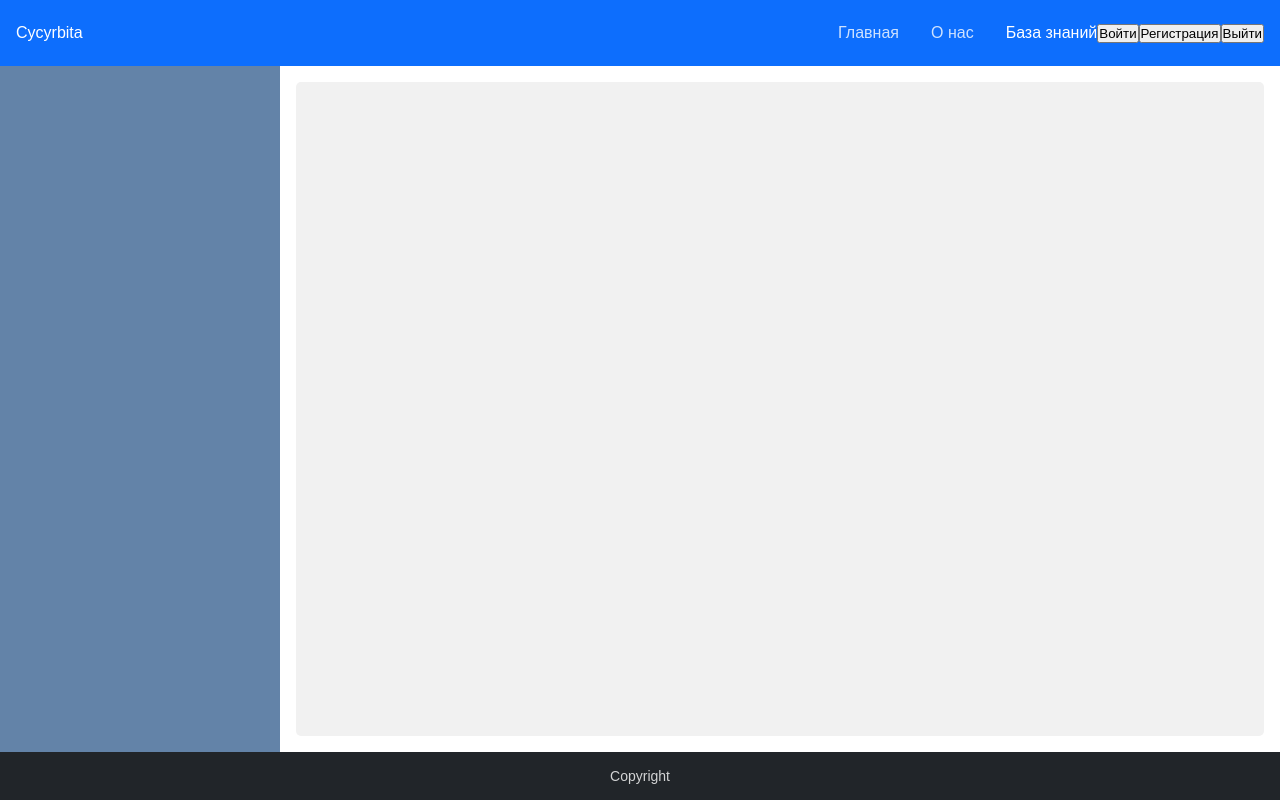
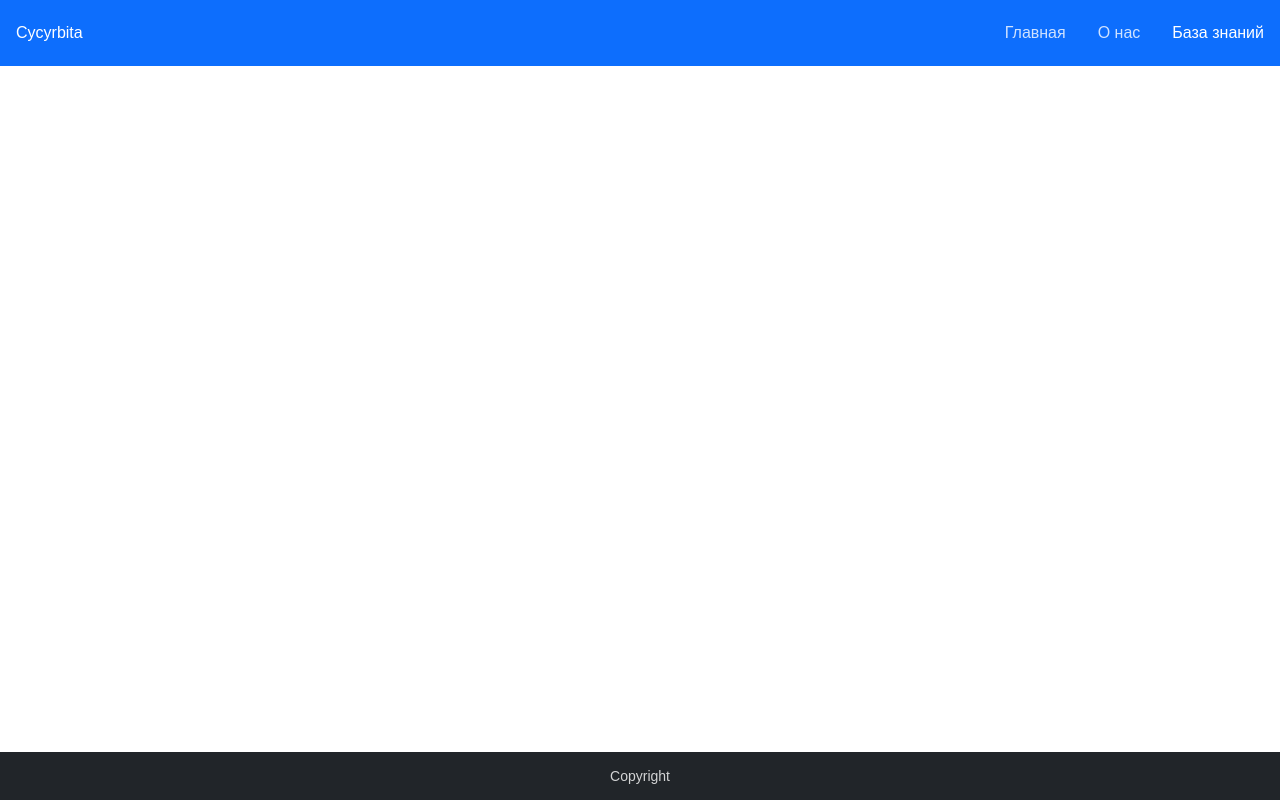
Before and after one commit to nikita-developer/my-app, a React (Create React App) app: page /wiki in a window 1280 px wide. Built offline with nearby package versions, Linux system fonts and the light colour scheme.

Commit message:
подготовка проекта под учебу redux

```diff
--- a/src/App.js
+++ b/src/App.js
@@ -1,41 +1,20 @@
 
-import React, {useState} from 'react';
+import React from 'react';
 import Header from "./components/Header/Header"
 import Footer from "./components/Footer/Footer"
-import Main from "./components/Main/Main"
-import Authorization from './components/Authorization/Authorization';
-import Context from "./context"
+// import Main from "./components/Main/Main"
+// import Authorization from './components/Authorization/Authorization';
 
 function App() {
-	// состояние авторизации(скрыта или показана)
-	const [authorization, setAuthorization] = useState(false)
-	const [logInOut, setLogInOut] = useState(true)
-	// меняем состояние авторизации
-    const authorizationChange = (authorization, logInOut) => {setAuthorization(authorization); setLogInOut(logInOut)}
-
-	// объект с контекстом
-	const value = {
-		authorization: authorization,
-		authorizationChange: authorizationChange,
-		logInOut: logInOut,
-	}
-
-	// useEffect(() => {
-    //     axios.get('http://spasdeveloper.ru/my-app/php/authorization/authorization.php').then(response => {
-    //         setAuth(response.data)
-    //     })
-    // }, []);
-
 	return(
-		<Context.Provider value={value}>
-			<div className="App">
-				<div className='page'>
-					<Header />
-					{authorization ? <Authorization /> : <Main />}
-					<Footer />
-				</div>
+		<div className="App">
+			<div className='page'>
+				<Header />
+				{/* <Authorization />
+				<Main /> */}
+				<Footer />
 			</div>
-		</Context.Provider>
+		</div>
 	);
 }
 
--- a/src/components/Authorization/Authorization.js
+++ b/src/components/Authorization/Authorization.js
@@ -1,16 +1,15 @@
 
-import React, {useContext} from "react"
+import React from "react"
 import LogIn from "./LogIn"
 import Registration from "./Registration"
-import Context from "../../context"
 
 export default function Authorization() {
-    const {logInOut} = useContext(Context)
     return(
         <div className="authorization">
             <div className="authorization__body">
                 <div className="authorization__modal">
-                    {logInOut ? <LogIn /> : <Registration />}
+                    <LogIn />
+                    <Registration />
                 </div>
             </div>
         </div>
--- a/src/components/Authorization/BtnExit.js
+++ /dev/null
@@ -1,13 +0,0 @@
-
-import React, {useContext} from "react"
-import Context from "../../context"
-
-export default function BtnExit() {
-    const {authorizationChange} = useContext(Context)
-    return (
-        <button
-            className="btn"
-            onClick={() => authorizationChange(false)}
-        >Выйти</button>
-    )
-}
--- a/src/components/Authorization/BtnLogIn.js
+++ /dev/null
@@ -1,13 +0,0 @@
-
-import React, {useContext} from "react"
-import Context from "../../context"
-
-export default function BtnLogIn() {
-    const {authorizationChange} = useContext(Context)
-    return (
-        <button
-            className="btn"
-            onClick={() => authorizationChange(true, true)}
-        >Войти</button>
-    )
-}
--- a/src/components/Authorization/BtnRegistration.js
+++ /dev/null
@@ -1,13 +0,0 @@
-
-import React, {useContext} from "react"
-import Context from "../../context"
-
-export default function BtnRegistration() {
-    const {authorizationChange} = useContext(Context)
-    return (
-        <button
-            className="btn"
-            onClick={() => authorizationChange(true, false)}
-        >Регистрация</button>
-    )
-}
--- a/src/components/Authorization/LogIn.js
+++ b/src/components/Authorization/LogIn.js
@@ -1,11 +1,8 @@
 
-import React, {useContext} from "react"
+import React from "react"
 import Input from "../../ui/Input/Input"
-import Context from "../../context"
 
 export default function LogIn() {
-    const {authorizationChange} = useContext(Context)
-
     return(
         <div className="login login_center">
             <div className="login__title">Вход</div>
@@ -28,7 +25,7 @@ export default function LogIn() {
                 <button className="btn login__btn">Войти</button>
                 <button
                     className="btn login__btn"
-                    onClick={() => authorizationChange(true, false)}
+                    // onClick={() => authorizationChange(true, false)}
                 >Зарегистрироваться</button>
             </div>
         </div>
--- a/src/components/Authorization/Registration.js
+++ b/src/components/Authorization/Registration.js
@@ -1,10 +1,8 @@
 
-import React, {useContext} from "react"
+import React from "react"
 import Input from "../../ui/Input/Input"
-import Context from "../../context"
 
 export default function Registration() {
-    const {authorizationChange} = useContext(Context)
     return(
         <div className="login login_center">
             <div className="login__title">Регистрация</div>
@@ -26,9 +24,7 @@ export default function Registration() {
                 </div>
                 <button className="btn login__btn">Зарегистрироваться</button>
                 <button
-                    className="btn login__btn"
-                    onClick={() => authorizationChange(true, true)}
-                >Войти</button>
+                    className="btn login__btn">Войти</button>
             </div>
         </div>
     )
--- a/src/components/Header/Header.js
+++ b/src/components/Header/Header.js
@@ -3,10 +3,6 @@ import React from "react"
 import Nav from "../Nav/Nav"
 import Logo from "../Logo/Logo"
 import './Header.scss'
-import BtnLogIn from "../Authorization/BtnLogIn"
-import BtnRegistration from "../Authorization/BtnRegistration"
-import BtnExit from "../Authorization/BtnExit"
-// import Context from "../../context"
 
 export default function Header() {
     // const {authorization} = useContext(Context)
@@ -16,11 +12,6 @@ export default function Header() {
             <div className="header__nav">
                 <Nav />
             </div>
-            <div className="header__authorization">
-                <BtnLogIn />
-                <BtnRegistration />
-                <BtnExit />
-            </div>
         </header>
     )
 }
--- a/src/context.js
+++ /dev/null
@@ -1,5 +0,0 @@
-import React from "react"
-
-const Context = React.createContext();
-
-export default Context
--- a/src/index.js
+++ b/src/index.js
@@ -11,3 +11,9 @@ ReactDOM.render(
   </BrowserRouter>,
   document.getElementById('root')
 );
+
+// useEffect(() => {
+//     axios.get('http://spasdeveloper.ru/my-app/php/authorization/authorization.php').then(response => {
+//         setAuth(response.data)
+//     })
+// }, []);
```
